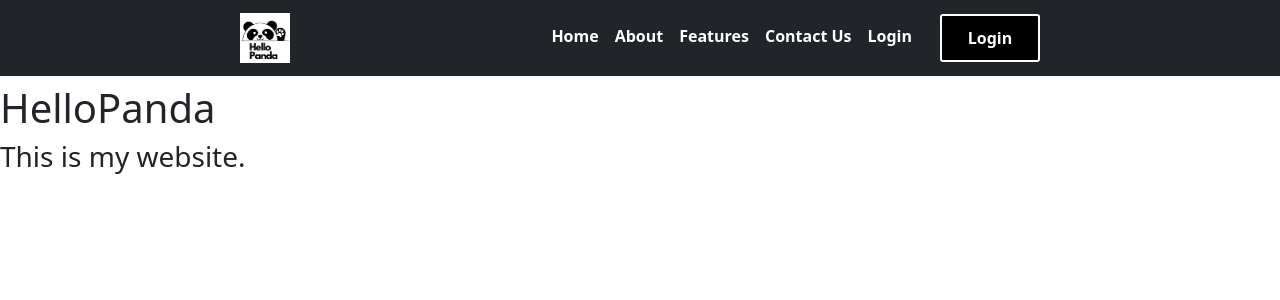
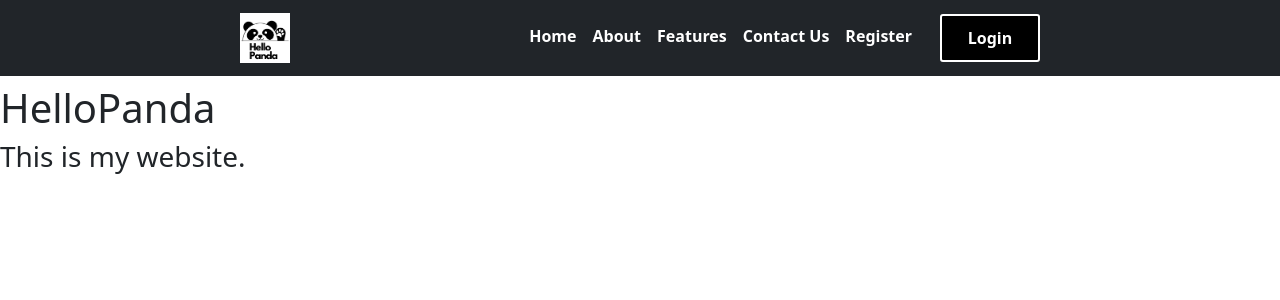
Before and after one commit to nyjc-computing-2425/hellopanda, a Flask app: page / in a window 1280 px wide. Shown: the top 300 px of the page. Run offline with Flask 3, Linux system fonts and the light colour scheme; parts of the project's set-up code (start-up, migrations or seed data) failed here and were passed over.

Commit message:
fixed register having same name as login

```diff
--- a/templates/components/navbar/navbar.html
+++ b/templates/components/navbar/navbar.html
@@ -64,10 +64,10 @@
               </li>
 
               <li class="nav-item">
-                <a id="registerbutton" class="nav-link" href="/register"> Login </a>
+                <a id="registerbutton" class="nav-link" href="/register">Register </a>
               </li>
               <li class="nav-item">
-                <a id="loginbutton" class="nav-item" href="/login"> Login</a>
+                <a id="loginbutton" class="nav-item" href="/login">Login </a>
               </li>
           </ul>
             </nav>
```
